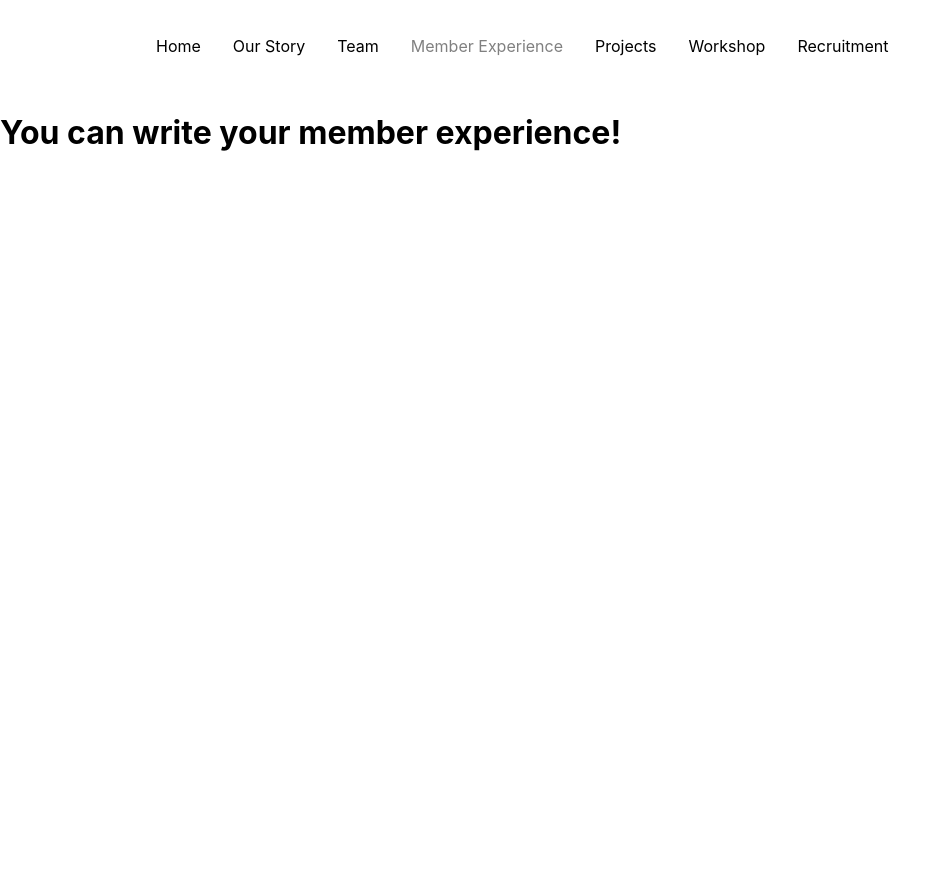
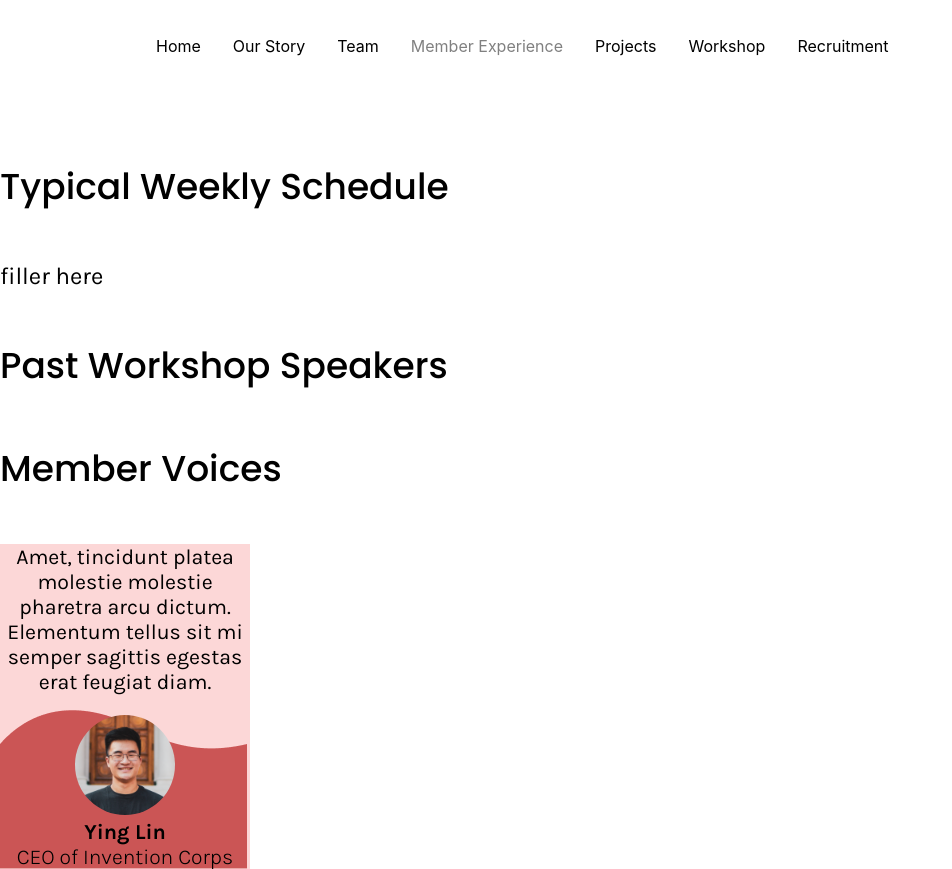
Before and after one commit to pmr99/icbreact, a React (Create React App) app: page /memberExperience in a window 1280 px wide. Shown: the whole page, without its empty margins (0-952 px from the left). Before the commit the page ends 800 px from the top, so only its background shows below. Built offline with nearby package versions, Linux system fonts and the light colour scheme.

Commit message:
made changes to projects and member experience

```diff
--- /dev/null
+++ b/src/components/memberExperienceComponents/day.js
@@ -0,0 +1,7 @@
+const Day = ({dayOfWeek}) => {
+    return (
+        <p> filler here </p>
+    )
+}
+
+export default Day
--- /dev/null
+++ b/src/components/memberExperienceComponents/memberExperience.css
@@ -0,0 +1,46 @@
+@import url('https://fonts.googleapis.com/css2?family=Karla:ital,wght@0,200;0,300;0,400;0,500;0,600;0,700;0,800;1,200;1,300;1,400;1,500;1,600;1,700;1,800&family=Poppins:ital,wght@0,100;0,200;0,300;0,400;0,500;0,600;0,700;0,800;0,900;1,100;1,200;1,300;1,400;1,500;1,600;1,700;1,800;1,900&display=swap');
+
+.testimonial {
+    width: 250px;
+    text-align: center;
+    position: relative;
+    z-index: -999;
+}
+
+.quote-mark {
+    font-family: Karla;
+    font-size: 72pt;
+
+    text-align: left;
+    margin: 0;
+    padding: 0;
+}
+
+.testimonial-quote {
+    font-family: Karla;
+    font-size: 16pt;
+}
+
+.testimonial-wave {
+    position: absolute;
+    left: 0;
+    bottom: 0;
+    z-index: -899;
+}
+
+.testimonial-img {
+    width: 100px;
+    border-radius: 50%;
+}
+
+.testimonial-name {
+    font-family: Karla;
+    font-size: 16pt;
+    font-weight: 700;
+}
+
+.testimonial-role {
+    font-family: Karla;
+    font-size: 16pt;
+    font-weight: 300;
+}
--- /dev/null
+++ b/src/components/memberExperienceComponents/testimonial.js
@@ -0,0 +1,15 @@
+
+const Testimonial = ({color, wave, background, quote, image, alt, name, role}) => {
+
+    return (
+        <div className="testimonial" style={{backgroundColor: background}}>
+            <p className="testimonial-quote"> {quote} </p>
+            <img className="testimonial-img" src={image} alt={alt}/>
+            <div className="testimonial-name"> {name} </div>
+            <div className="testimonial-role"> {role} </div>
+            <img className="testimonial-wave" src={wave}/>
+        </div>
+    )
+}
+
+export default Testimonial
--- a/src/pages/memberExperience.js
+++ b/src/pages/memberExperience.js
@@ -1,8 +1,28 @@
-import React from 'react'; //comment from Kelly :)
+import React from 'react';
+import '../components/memberExperienceComponents/memberExperience.css'
+
+import Day from '../components/memberExperienceComponents/day.js'
+import Testimonial from '../components/memberExperienceComponents/testimonial.js'
+
+import Ying from "../assets/ying.png"
+
+import redWave from "../assets/images/red-wave.png"
 
 const MemberExperience = () => {
 return (
-	<h1>You can write your member experience!</h1>
+	<div>
+		<img className="hero-image" alt=""></img>
+		<h4> Typical Weekly Schedule </h4>
+		<div className="weekly-schedule">
+			<Day dayOfWeek="M"> </Day>
+		</div>
+
+		<h4> Past Workshop Speakers </h4>
+		<h4> Member Voices</h4>
+		<Testimonial color="#CB5555" wave={redWave} background="#FCD7D7" quote="Amet, tincidunt platea molestie molestie pharetra arcu dictum. Elementum tellus sit mi semper sagittis egestas erat feugiat diam." image={Ying} alt="photo of ying lin" name="Ying Lin" role="CEO of Invention Corps">
+		</Testimonial>
+
+	</div>
 );
 };
 
```
Also changed, not shown: src/assets/images/red-wave.png (added).
